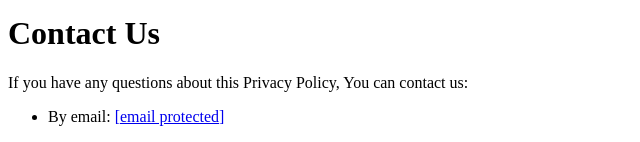
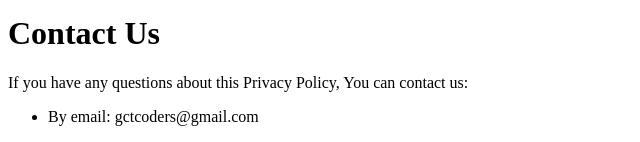
Before and after one commit to maheshwaran-p/miniweb, a Django app: page /privacy-policy in a window 1280 px wide. Shown: the part 3502-3644 px from the top of the page, without its empty margins (0-640 px from the left). Run offline with Django 3.2, Linux system fonts and the light colour scheme; some libraries are stand-ins or nearby versions.

Commit message:
privacy-policy modified

```diff
--- a/main/templates/main/privacy-policy.html
+++ b/main/templates/main/privacy-policy.html
@@ -276,8 +276,9 @@
                     <h1>Contact Us</h1>
                     <p>If you have any questions about this Privacy Policy, You can contact us:</p>
                     <ul>
-                        <li>By email: <a href="/cdn-cgi/l/email-protection" class="__cf_email__"
-                                data-cfemail="c7a0a4b3a4a8a3a2b5b487a0aaa6aeabe9a4a8aa">[email&#160;protected]</a></li>
+                        <li>By email:
+                            <h>gctcoders@gmail.com</h3></a>
+                        </li>
                     </ul>
                 </div>
             </div>
```
